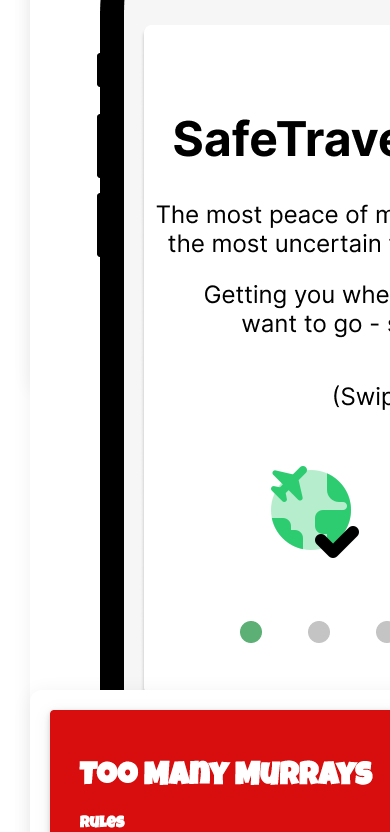
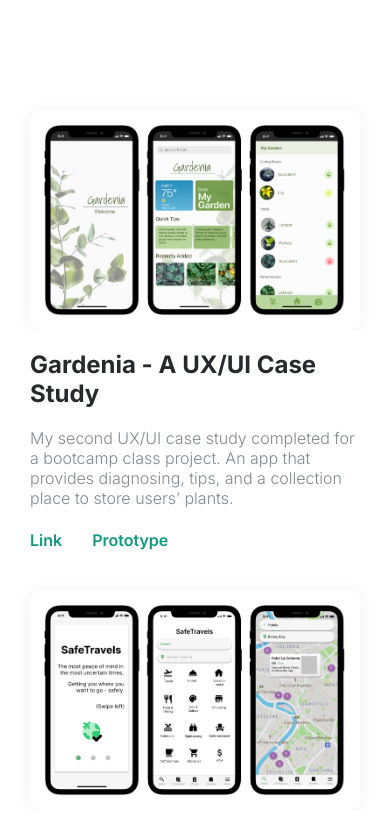
Before and after one commit to psmith1/portfolio, a React (Create React App) app: page /projects in a window 390 px wide. Shown: the top 832 px of the page. Built offline with nearby package versions, Linux system fonts and the light colour scheme.

Commit message:
mobile image fix

```diff
--- a/src/App.scss
+++ b/src/App.scss
@@ -249,6 +249,7 @@ body {
 }
 
 .project-image {
+  max-width: 600px;
   display: block;
   box-shadow: 0px 2px 20px 0px rgba(0, 0, 0, 0.06);
   border-radius: 12px;
@@ -256,6 +257,7 @@ body {
   flex-basis: 50%;
   @media (max-width: 880px) {
     margin: 0px auto;
+    max-width: calc(100vw - 60px);
   }
 }
 
```
